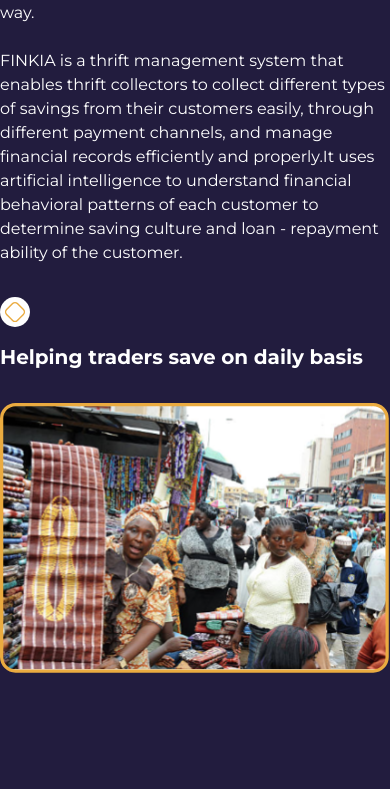
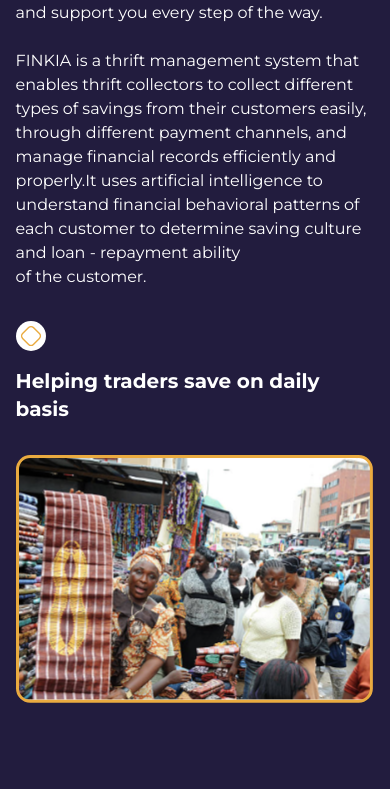
Before and after one commit to bookandqueue123/thrift-management-system-frontend-, a Next.js app: page /homepage in a window 390 px wide. Shown: the part 1206-1995 px from the top of the page. Built offline with nearby package versions, Linux system fonts and the light colour scheme.

Commit message:
fixing about redirect

```diff
--- a/src/modules/HomePage/AboutUs.tsx
+++ b/src/modules/HomePage/AboutUs.tsx
@@ -21,7 +21,7 @@
 
 
     return(
-        <div id="about-content" className={`${bg === "white" ? 'text-black': "text-white"} ${bg === "white" ? "bg-[#E3E7FA]": ""} py-12  md:px-[4%]   mt-16`}>
+        <div id="about-content" className={`${bg === "white" ? 'text-black': "text-white"} ${bg === "white" ? "bg-[#E3E7FA]": ""} py-12 px-[4%] md:px-[4%]   mt-16`}>
             <h2 className="text-3xl font-bold">About us</h2>
             <p className="my-8 md:mr-[4%] text-left whitespace-pre-line">
                 {aboutText}
--- a/src/modules/HomePage/ContactUs.tsx
+++ b/src/modules/HomePage/ContactUs.tsx
@@ -65,7 +65,7 @@
           }}
         >
           {({ isSubmitting }) => (
-            <Form className="mt-8">
+            <Form className="mt-8" id="contactUs-content">
               <div className="justify-between  md:flex">
                 <div className="md:w-[50%]">
                   <div className="mb-8">
--- a/src/modules/HomePage/NavBar.tsx
+++ b/src/modules/HomePage/NavBar.tsx
@@ -38,19 +38,21 @@
                 <ul className="font-medium flex flex-col p-4 md:p-0 mt-4 border border-gray-100 rounded-lg  md:flex-row md:space-x-8 rtl:space-x-reverse md:mt-0 md:border-0 ">
 
                     <li>
-                    <a href="#" className="mt-2 block text-gray-400" aria-current="page">About Us</a>
+                    <a href="#about-content" className="mt-2 block text-gray-400" aria-current="page">About Us</a>
                     </li>
                     {/* <li>
                     <a href="#" className="mt-2 block text-gray-400">Product/Services</a>
                     </li> */}
                     <li>
                     <a href="/signin" className="mt-2 block text-gray-400 hover:text-gray-200">Sign in</a>
-                    </li>
+                    </li >
                     {/* <li>
                     <a href="/signup" className="mt-2 block text-gray-400 hover:text-gray-200">Sign up</a>
                     </li> */}
+                    <a href="#contactUs-content">
+                        <button type="button" className="text-white bg-blue-700 hover:bg-blue-800 focus:ring-4 focus:outline-none focus:ring-blue-300 font-medium rounded-lg text-sm px-4 py-2 text-center dark:bg-blue-600 dark:hover:bg-blue-700 dark:focus:ring-blue-800">Contact us</button>
+                    </a>
 
-                    <button type="button" className="text-white bg-blue-700 hover:bg-blue-800 focus:ring-4 focus:outline-none focus:ring-blue-300 font-medium rounded-lg text-sm px-4 py-2 text-center dark:bg-blue-600 dark:hover:bg-blue-700 dark:focus:ring-blue-800">Contact us</button>
                 </ul>
                 </div>
             </div>
```
